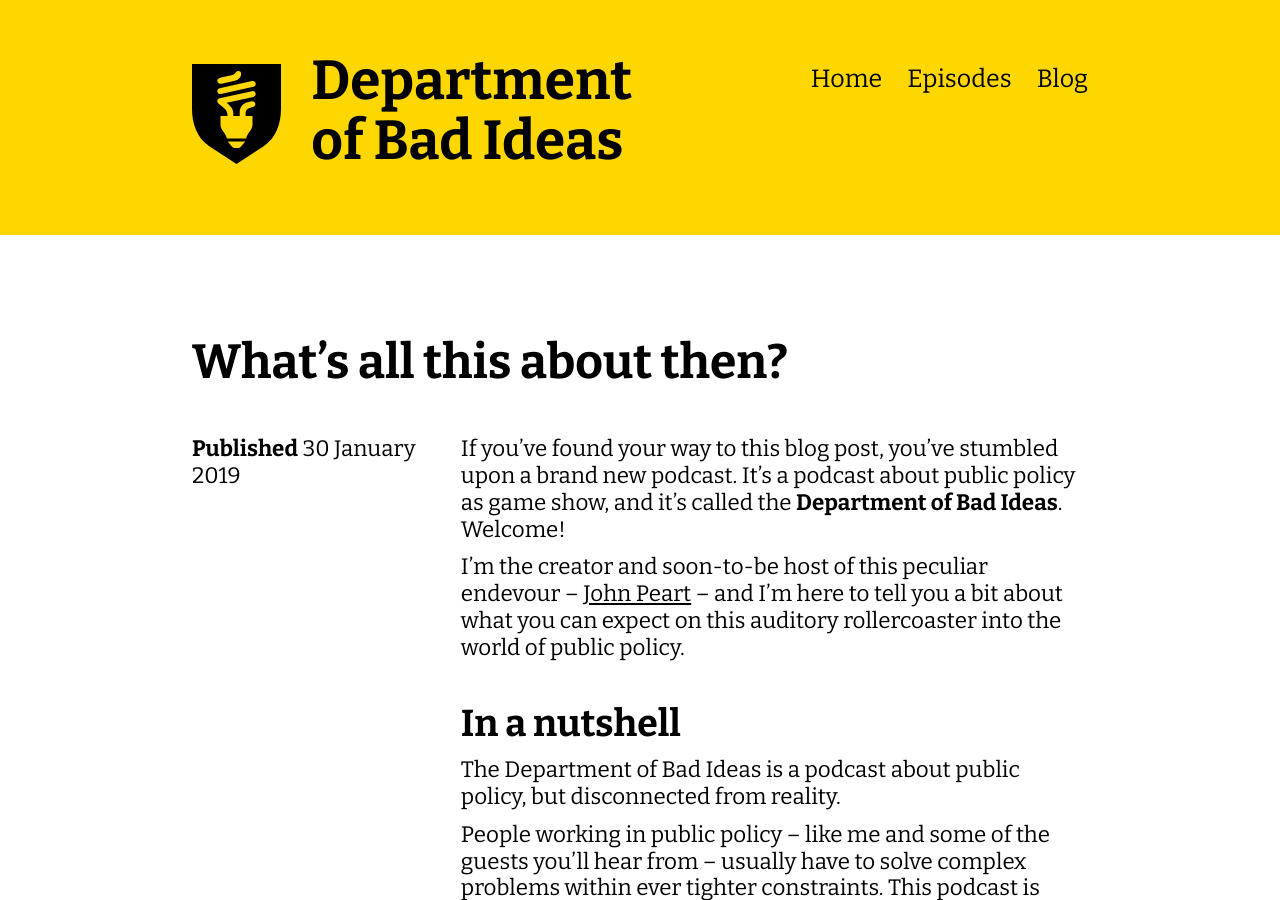
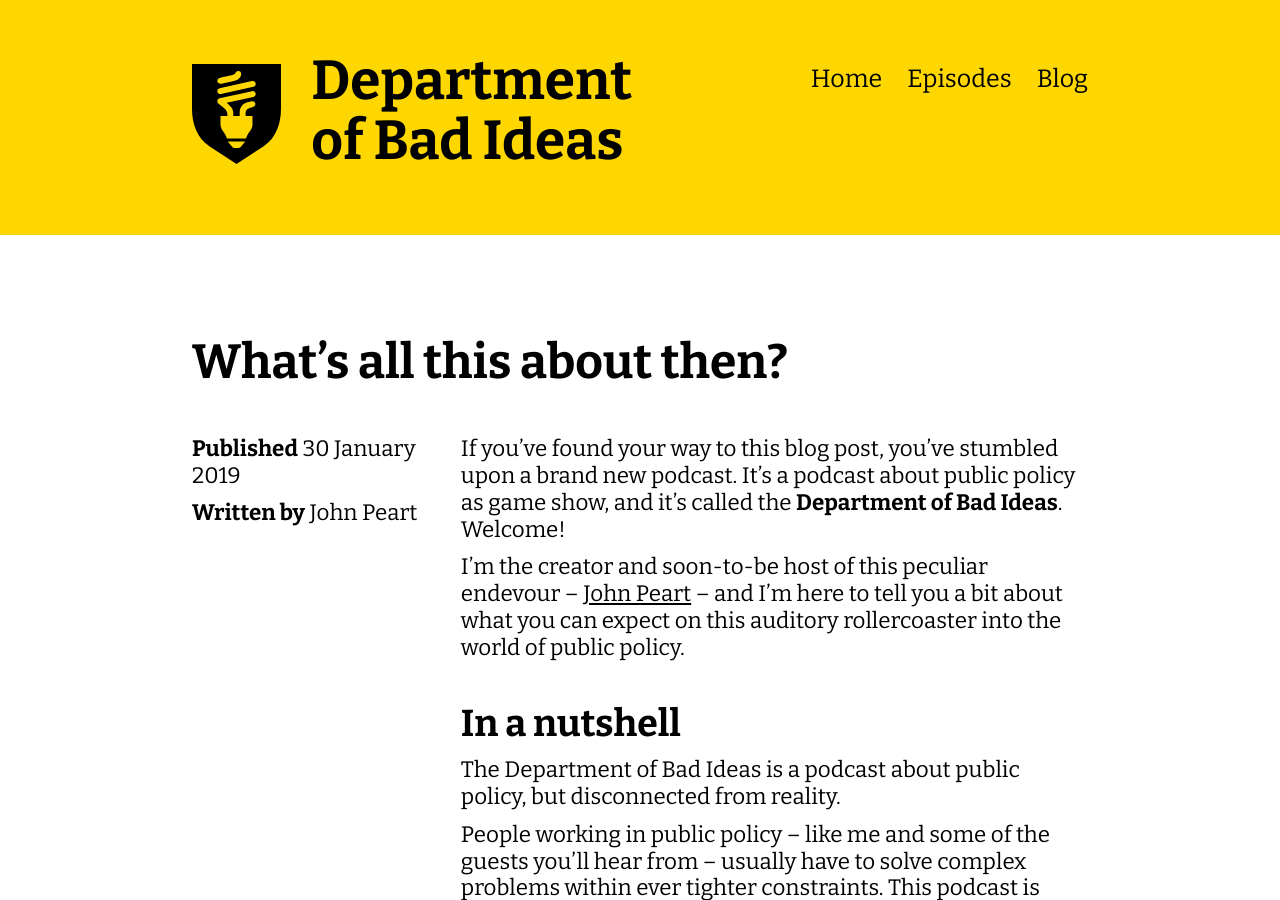
Before and after one commit to johnpeart/dept-of-bad-ideas, a Jekyll site: the page built from _posts/2019-01-30-introducing-department-of-bad-ideas.md, in a window 1280 px wide and 900 px high. Built offline with Jekyll 4.4.1, drawn with Linux system fonts in a browser that asks for light colours.

Commit message:
Add post authors

```diff
--- a/_layouts/post.html
+++ b/_layouts/post.html
@@ -14,6 +14,8 @@ layout: default
 
 			<div id="post--content--left-column">
 				<p class="page--item-metadata"><strong>Published</strong> {{ page.date | date: "%d %B %Y" }} </p>
+				<p class="page--item-metadata"><strong>Written by</strong>
+		{% if page.author %}{{ page.author }}{% else %}{{ site.author }}{% endif %}</p>
 			</div>
 
 			<div id="post--content--right-column">
```
